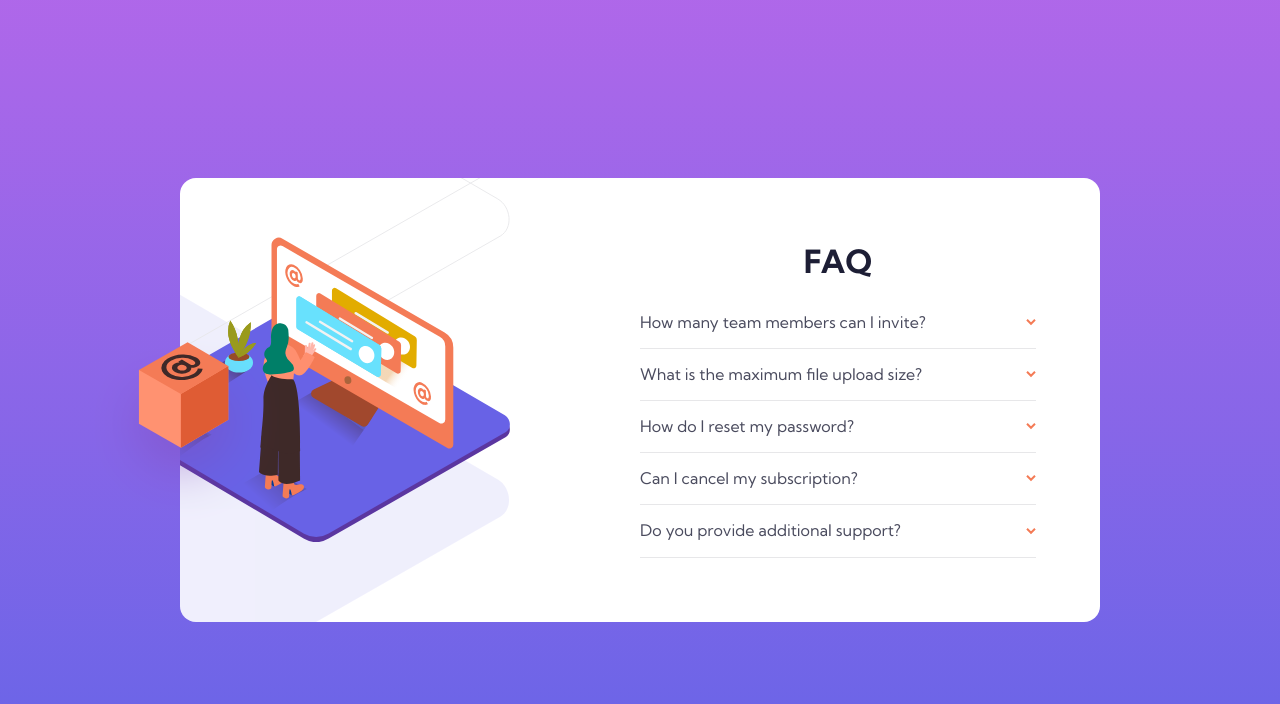
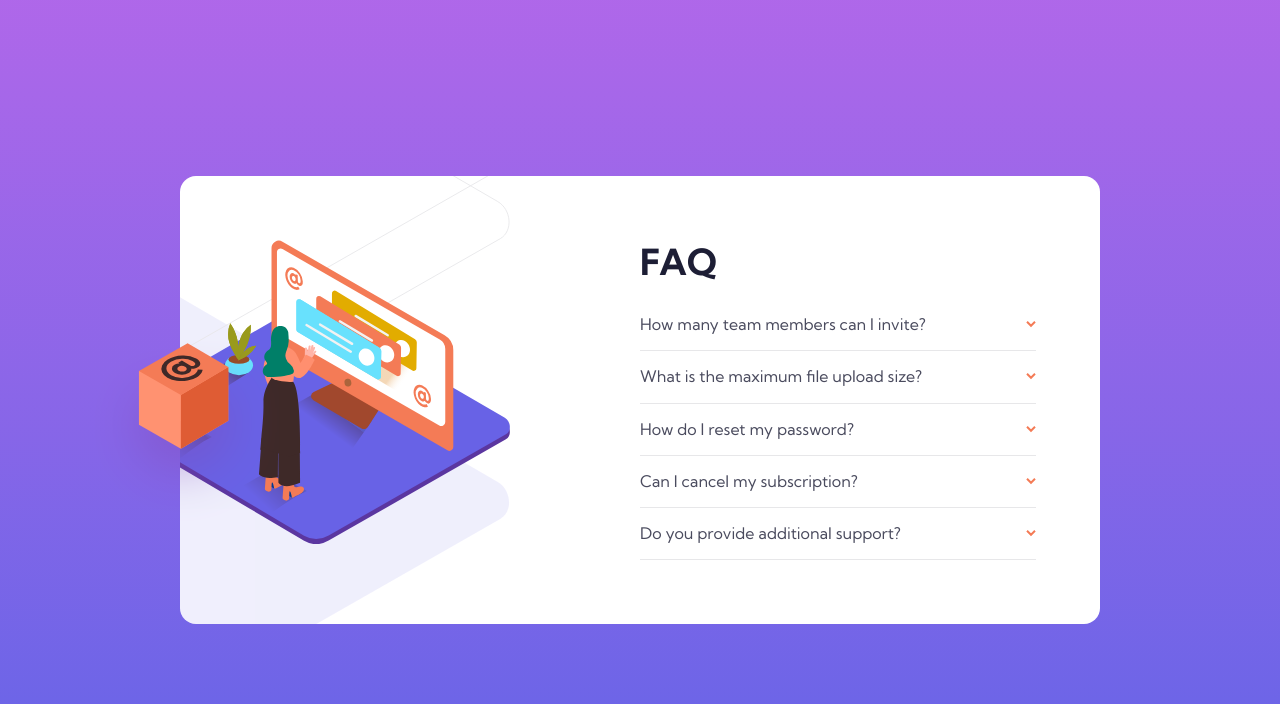
Before and after one commit to enriquesamudio99/fm-faq-accordion-card, a plain HTML site: page index.html in a window 1280 px wide. Drawn offline with Linux system fonts and the light colour scheme.

Commit message:
Some styles fixed

```diff
--- a/css/styles.css
+++ b/css/styles.css
@@ -29,11 +29,13 @@ body {
     background-repeat: no-repeat;
     background-size: cover;
     line-height: 1.2;
+    padding-top: 9.25rem;
+    height: 100vh;
 }
 
 @media (min-width: 1200px) {
     body {
-        height: 100vh;
+        padding-top: 0;
         display: flex;
         align-items: center;
         justify-content: center;
@@ -49,8 +51,7 @@ body {
 
 .card {
     position: relative;
-    margin-top: 9.25rem;
-    margin-bottom: 12rem;
+    /* margin-top: 9.25rem; */
     background-color: #fff;
     background-image: url(../img/bg-pattern-mobile.svg);
     background-repeat: no-repeat;
@@ -62,7 +63,6 @@ body {
 @media (min-width: 1200px) {
     .card {
         margin-top: 0;
-        margin-bottom: 0;
         display: grid;
         grid-template-columns: repeat(2,1fr);
         padding: 4rem;
@@ -145,6 +145,13 @@ body {
     margin-bottom: 1rem;
 }
 
+@media (min-width: 1200px) {
+    .title {
+        text-align: left;
+        font-size: 2.25rem;
+    }
+}
+
 .question {
     padding: 1rem 0;
     border-bottom: 1px solid var(--lightGrayishBlue);
@@ -210,4 +217,5 @@ body {
 .question.active .answer {
     opacity: 1;
     margin-top: 1rem;
+    user-select: unset;
 }
```
